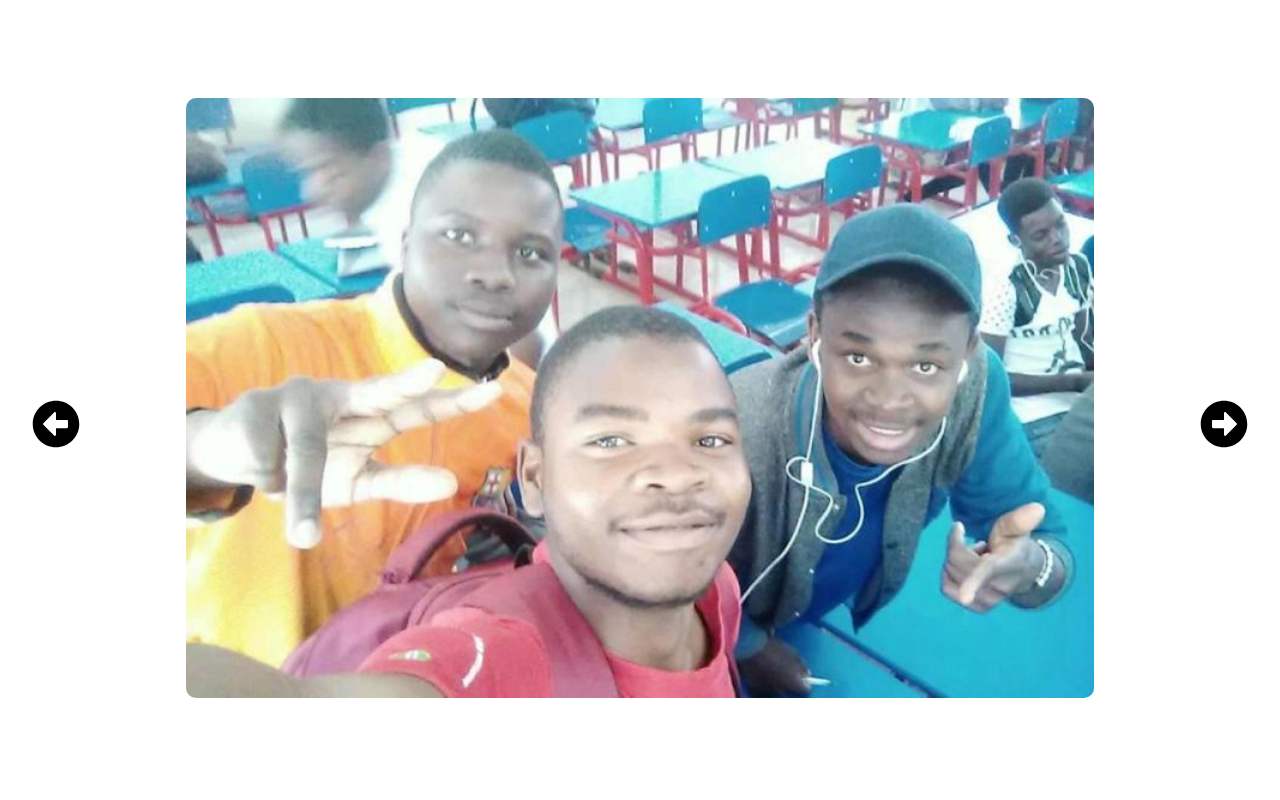
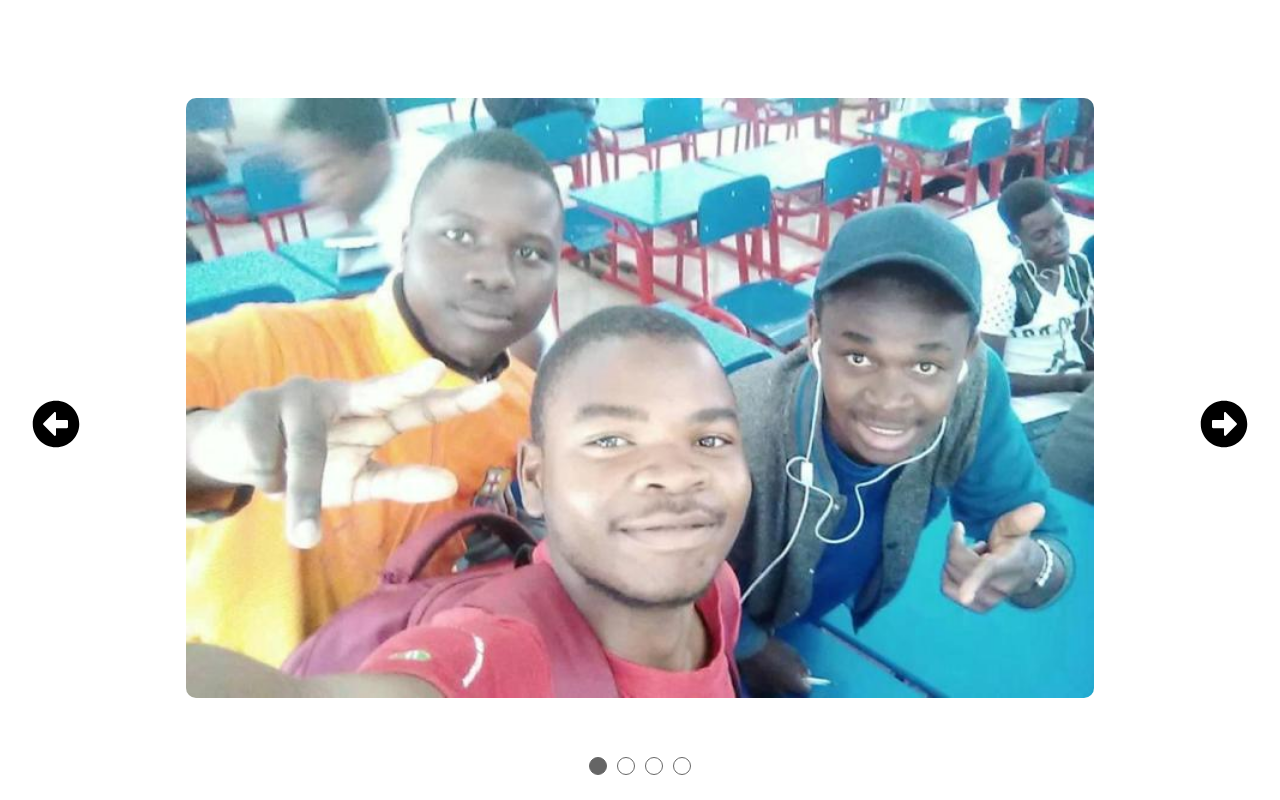
Before and after one commit to Johnnasimba/react-image-slider-v2, a React (Create React App) app: page / in a window 1280 px wide. Built offline with nearby package versions, Linux system fonts and the light colour scheme.

Commit message:
Adding dots to indicate the number of slides as well as active slide

```diff
--- a/src/components/ImageSlider.js
+++ b/src/components/ImageSlider.js
@@ -1,6 +1,7 @@
 import React, { useState, useEffect } from 'react'
 import { SliderData } from './sliderData';
 import {FaArrowAltCircleRight, FaArrowAltCircleLeft} from 'react-icons/fa';
+import Dots from './dots/dots.component';
 
 function ImageSlider({slides}) {
     const [current, setCurrent] = useState(0);
@@ -51,6 +52,7 @@ function ImageSlider({slides}) {
 
                 })
             }
+            <Dots numberOfSlides={length} currentSlide={current} />
         </div>
     )
 }
--- /dev/null
+++ b/src/components/dots/dots.component.jsx
@@ -0,0 +1,22 @@
+import React from 'react';
+
+import './dots.styles.css';
+
+
+const Dots = ({numberOfSlides, currentSlide}) => {
+    return (
+        <div className="dots-wrapper">
+            {
+                Array(numberOfSlides).fill(1).map((_, index)=> (
+                    <div
+                    className="dot"
+                    key={index}
+                    style={{background: currentSlide === index? 'black': 'white'}}
+                    ></div>
+
+                ))
+            }
+        </div>
+    )
+}
+export default Dots;
--- /dev/null
+++ b/src/components/dots/dots.styles.css
@@ -0,0 +1,22 @@
+
+.dots-wrapper {
+    position: absolute;
+    display: flex;
+    flex-direction: row;
+    flex-wrap: nowrap;
+    bottom: 20px;
+}
+.dot {
+    width: 16px;
+    height: 16px;
+    border-radius: 12px;
+    opacity: 0.6;
+    margin: 5px;
+    cursor: pointer;
+    border: 1px solid black;
+    transition-duration: 1s ease;
+
+}
+.dot.active{
+    background: #000;
+}
```
